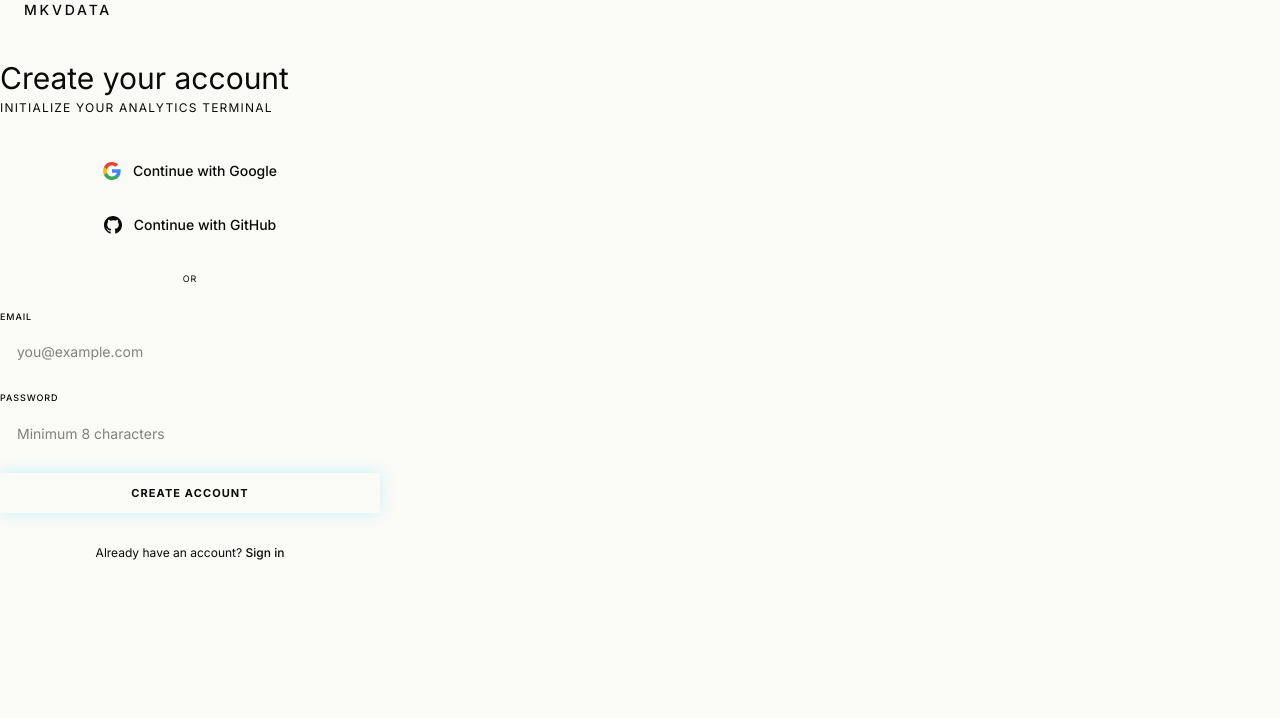
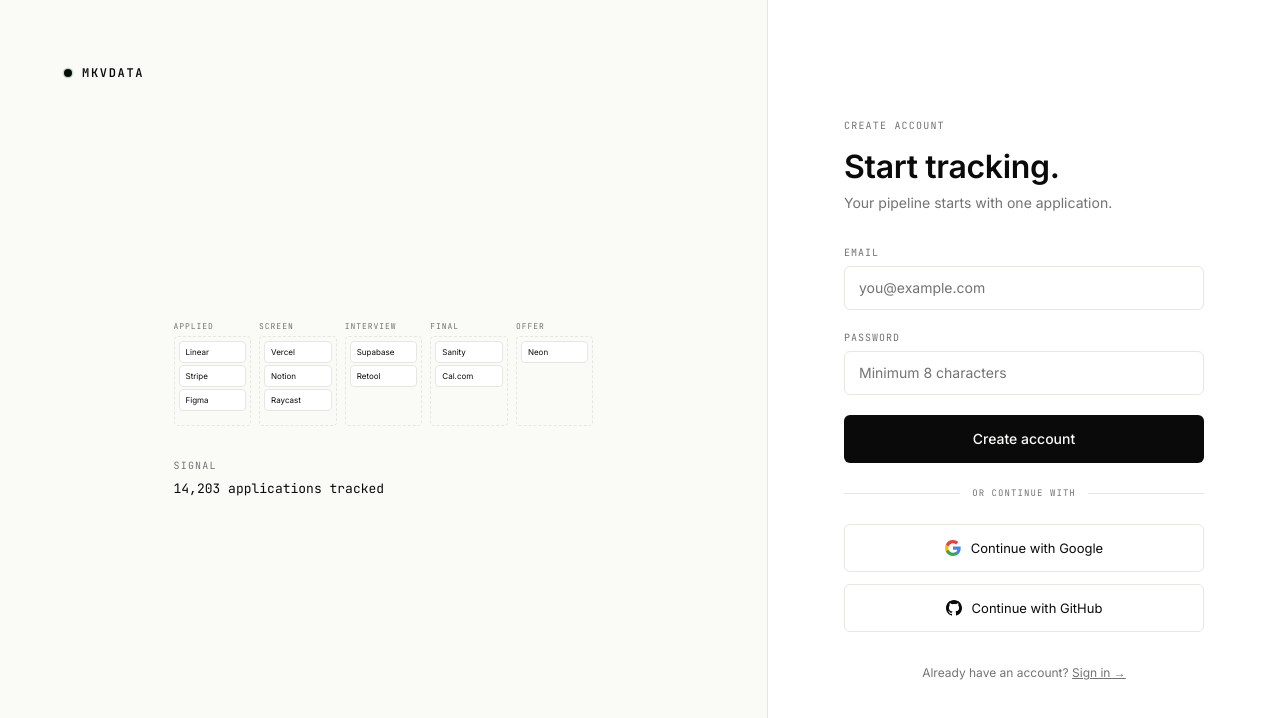
Before and after one commit to orkop465/jobtracker, a Next.js app: page /register in a window 1280 px wide. Shown: the top 718 px of the page. Built offline with nearby package versions, Linux system fonts and the light colour scheme.

Commit message:
feat(auth): rework register page with split shell

```diff
--- a/app/(auth)/register/page.tsx
+++ b/app/(auth)/register/page.tsx
@@ -1,12 +1,13 @@
-"use client";
+'use client';
 
-import { signIn } from "next-auth/react";
-import { useState } from "react";
-import Link from "next/link";
+import { signIn } from 'next-auth/react';
+import { useState, type FormEvent } from 'react';
+import Link from 'next/link';
+import { AuthShell } from '@/components/auth/auth-shell';
 
 function GoogleIcon() {
   return (
-    <svg width="18" height="18" viewBox="0 0 18 18">
+    <svg width="16" height="16" viewBox="0 0 18 18" aria-hidden="true">
       <path d="M17.64 9.2c0-.637-.057-1.251-.164-1.84H9v3.481h4.844a4.14 4.14 0 01-1.796 2.716v2.259h2.908c1.702-1.567 2.684-3.875 2.684-6.615z" fill="#4285F4" />
       <path d="M9 18c2.43 0 4.467-.806 5.956-2.18l-2.908-2.259c-.806.54-1.837.86-3.048.86-2.344 0-4.328-1.584-5.036-3.711H.957v2.332A8.997 8.997 0 009 18z" fill="#34A853" />
       <path d="M3.964 10.71A5.41 5.41 0 013.682 9c0-.593.102-1.17.282-1.71V4.958H.957A8.996 8.996 0 000 9c0 1.452.348 2.827.957 4.042l3.007-2.332z" fill="#FBBC05" />
@@ -17,26 +18,28 @@
 
 function GitHubIcon() {
   return (
-    <svg width="18" height="18" viewBox="0 0 18 18" fill="currentColor">
+    <svg width="16" height="16" viewBox="0 0 18 18" fill="currentColor" aria-hidden="true">
       <path d="M9 0C4.03 0 0 4.03 0 9c0 3.978 2.579 7.35 6.154 8.543.45.083.614-.195.614-.433 0-.214-.008-.78-.012-1.531-2.503.544-3.032-1.206-3.032-1.206-.41-1.04-1-1.317-1-1.317-.816-.558.062-.546.062-.546.903.063 1.378.927 1.378.927.803 1.375 2.107.978 2.62.748.082-.581.314-.978.571-1.203-1.999-.227-4.1-1-4.1-4.449 0-.983.351-1.786.927-2.416-.093-.228-.402-1.143.088-2.382 0 0 .756-.242 2.475.923A8.63 8.63 0 019 4.363c.765.004 1.535.103 2.254.303 1.718-1.165 2.472-.923 2.472-.923.491 1.24.182 2.154.09 2.382.577.63.925 1.433.925 2.416 0 3.458-2.104 4.219-4.11 4.441.324.278.612.828.612 1.668 0 1.203-.011 2.175-.011 2.471 0 .24.162.52.619.432C15.424 16.347 18 12.975 18 9c0-4.97-4.03-9-9-9z" />
     </svg>
   );
 }
 
 export default function RegisterPage() {
-  const [email, setEmail] = useState("");
-  const [password, setPassword] = useState("");
+  const [email, setEmail] = useState('');
+  const [password, setPassword] = useState('');
   const [err, setErr] = useState<string | null>(null);
   const [busy, setBusy] = useState(false);
 
-  async function onRegister(e: React.FormEvent) {
+  // Preserved register flow: POST /api/register, then signIn('credentials').
+  // Only the visual layer changes.
+  async function onRegister(e: FormEvent<HTMLFormElement>) {
     e.preventDefault();
     setErr(null);
     setBusy(true);
 
-    const res = await fetch("/api/register", {
-      method: "POST",
-      headers: { "Content-Type": "application/json" },
+    const res = await fetch('/api/register', {
+      method: 'POST',
+      headers: { 'Content-Type': 'application/json' },
       body: JSON.stringify({ email, password }),
     });
 
@@ -44,59 +47,33 @@
 
     if (!res.ok) {
       const j = await res.json().catch(() => ({}));
-      setErr(j?.error ?? "Registration failed.");
+      setErr(j?.error ?? 'Registration failed.');
       return;
     }
 
-    await signIn("credentials", { email, password, callbackUrl: "/app" });
+    await signIn('credentials', { email, password, callbackUrl: '/app' });
   }
 
   return (
-    <div className="auth-container">
-      <div className="ambient-mesh" />
-      <div className="fixed inset-0 pointer-events-none grid-bg opacity-10 z-0" />
+    <AuthShell>
+      <div className="font-mono text-[10px] uppercase tracking-[0.12em] text-[var(--color-ink-muted)] mb-4">
+        Create account
+      </div>
+      <h1 className="text-[32px] leading-[1.1] font-semibold tracking-[-0.01em] text-[var(--color-ink)] mb-2">
+        Start tracking.
+      </h1>
+      <p className="text-[14px] text-[var(--color-ink-muted)] mb-8">
+        Your pipeline starts with one application.
+      </p>
 
-      <div className="w-full max-w-[380px] relative z-10">
-        {/* Logo */}
-        <div className="flex items-center gap-3 mb-10">
-          <div className="w-3 h-3 bg-accent animate-glow-pulse" />
-          <span className="font-data text-sm tracking-[0.2em] font-medium text-text-primary uppercase">
-            MKVDATA
-          </span>
-        </div>
-
-        <h1 className="text-3xl font-display text-text-primary mb-1">Create your account</h1>
-        <p className="text-xs text-text-muted mb-8 font-data uppercase tracking-widest">Initialize your analytics terminal</p>
-
-        {/* OAuth buttons */}
-        <div className="grid gap-2 mb-6">
-          <button
-            onClick={() => signIn("google", { callbackUrl: "/app" })}
-            className="flex items-center justify-center gap-3 w-full px-4 py-3 bg-surface-2 border border-white/5 text-sm font-medium text-text-primary hover:bg-surface-3 hover:border-white/10 transition-all cursor-pointer"
+      <form onSubmit={onRegister} className="space-y-5">
+        <div>
+          <label
+            htmlFor="email"
+            className="block font-mono text-[10px] uppercase tracking-[0.1em] text-[var(--color-ink-muted)] mb-1.5"
           >
-            <GoogleIcon />
-            Continue with Google
-          </button>
-          <button
-            onClick={() => signIn("github", { callbackUrl: "/app", prompt: "login" })}
-            className="flex items-center justify-center gap-3 w-full px-4 py-3 bg-surface-2 border border-white/5 text-sm font-medium text-text-primary hover:bg-surface-3 hover:border-white/10 transition-all cursor-pointer"
-          >
-            <GitHubIcon />
-            Continue with GitHub
-          </button>
-        </div>
-
-        {/* Divider */}
-        <div className="flex items-center gap-4 mb-6">
-          <div className="flex-1 h-px bg-white/5" />
-          <span className="font-data text-[9px] text-text-muted uppercase tracking-widest">or</span>
-          <div className="flex-1 h-px bg-white/5" />
-        </div>
-
-        {/* Registration form */}
-        <form onSubmit={onRegister} className="space-y-4">
-          <div className="flex flex-col gap-1.5">
-            <label htmlFor="email" className="font-data text-[9px] font-medium text-text-muted tracking-widest uppercase">Email</label>
+            Email
+          </label>
           <input
             id="email"
             type="email"
@@ -105,12 +82,16 @@
             autoComplete="email"
             required
             placeholder="you@example.com"
-              className="w-full bg-surface-1 text-text-primary border border-white/5 px-4 py-3 text-sm placeholder:text-text-muted transition-colors focus-ring hover:border-white/10 focus:border-accent/40 font-data"
+            className="w-full h-11 px-3.5 border border-[var(--color-line)] rounded-md text-[14px] text-[var(--color-ink)] bg-[var(--color-surface)] placeholder:text-[var(--color-ink-muted)] transition-[border-color] duration-[180ms] focus:outline-none focus:border-[var(--color-ink)] focus-ring"
           />
         </div>
-
-          <div className="flex flex-col gap-1.5">
-            <label htmlFor="password" className="font-data text-[9px] font-medium text-text-muted tracking-widest uppercase">Password</label>
+        <div>
+          <label
+            htmlFor="password"
+            className="block font-mono text-[10px] uppercase tracking-[0.1em] text-[var(--color-ink-muted)] mb-1.5"
+          >
+            Password
+          </label>
           <input
             id="password"
             type="password"
@@ -120,32 +101,52 @@
             minLength={8}
             required
             placeholder="Minimum 8 characters"
-              className="w-full bg-surface-1 text-text-primary border border-white/5 px-4 py-3 text-sm placeholder:text-text-muted transition-colors focus-ring hover:border-white/10 focus:border-accent/40 font-data"
+            className="w-full h-11 px-3.5 border border-[var(--color-line)] rounded-md text-[14px] text-[var(--color-ink)] bg-[var(--color-surface)] placeholder:text-[var(--color-ink-muted)] transition-[border-color] duration-[180ms] focus:outline-none focus:border-[var(--color-ink)] focus-ring"
           />
         </div>
-
+        {err && <div className="text-[11px] text-[var(--color-sink)]">{err}</div>}
         <button
           type="submit"
           disabled={busy}
-            className="w-full px-4 py-3 bg-accent text-surface-0 text-[11px] font-data font-bold uppercase tracking-widest hover:bg-accent-hover transition-all shadow-[0_0_16px_rgba(0,212,255,0.2)] disabled:opacity-40 disabled:cursor-not-allowed cursor-pointer"
+          className="w-full h-12 bg-[var(--color-ink)] text-[var(--color-canvas)] rounded-md text-[14px] font-medium hover:bg-black transition-colors disabled:opacity-50 disabled:cursor-not-allowed"
         >
-            {busy ? "Creating account..." : "Create account"}
+          {busy ? 'Creating account…' : 'Create account'}
         </button>
-
-          {err && (
-            <div className="px-3 py-2.5 bg-negative-muted border border-negative/20 text-xs text-negative animate-fade-in font-data">
-              {err}
-            </div>
-          )}
       </form>
 
-        <p className="mt-8 text-xs text-text-muted text-center font-data">
-          Already have an account?{" "}
-          <Link href="/login" className="text-accent hover:text-accent-hover transition-colors font-medium">
-            Sign in
+      <div className="my-6 flex items-center gap-3">
+        <div className="flex-1 h-px bg-[var(--color-line)]" />
+        <span className="font-mono text-[9px] uppercase tracking-[0.12em] text-[var(--color-ink-muted)]">
+          Or continue with
+        </span>
+        <div className="flex-1 h-px bg-[var(--color-line)]" />
+      </div>
+
+      <div className="space-y-3">
+        <button
+          type="button"
+          onClick={() => signIn('google', { callbackUrl: '/app' })}
+          className="w-full h-12 flex items-center justify-center gap-2.5 border border-[var(--color-line)] rounded-md text-[13px] text-[var(--color-ink)] bg-[var(--color-surface)] hover:bg-[var(--color-canvas)] transition-colors"
+        >
+          <GoogleIcon />
+          Continue with Google
+        </button>
+        <button
+          type="button"
+          onClick={() => signIn('github', { callbackUrl: '/app', prompt: 'login' })}
+          className="w-full h-12 flex items-center justify-center gap-2.5 border border-[var(--color-line)] rounded-md text-[13px] text-[var(--color-ink)] bg-[var(--color-surface)] hover:bg-[var(--color-canvas)] transition-colors"
+        >
+          <GitHubIcon />
+          Continue with GitHub
+        </button>
+      </div>
+
+      <div className="mt-8 text-center text-[12px] text-[var(--color-ink-muted)]">
+        Already have an account?{' '}
+        <Link href="/login" className="underline hover:text-[var(--color-ink)]">
+          Sign in →
         </Link>
-        </p>
       </div>
-    </div>
+    </AuthShell>
   );
 }
```
Lines whose indentation alone changed are shown as unchanged.
